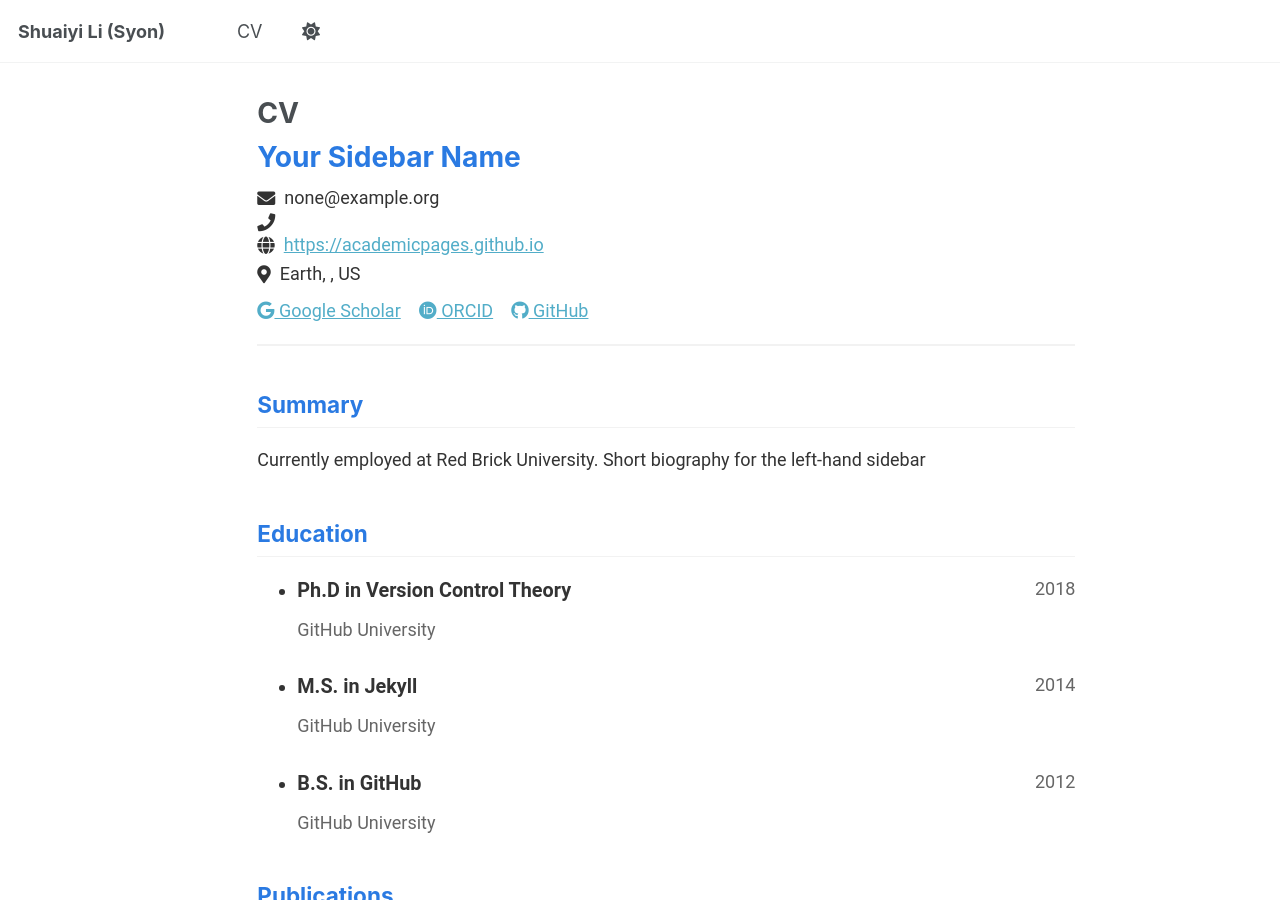
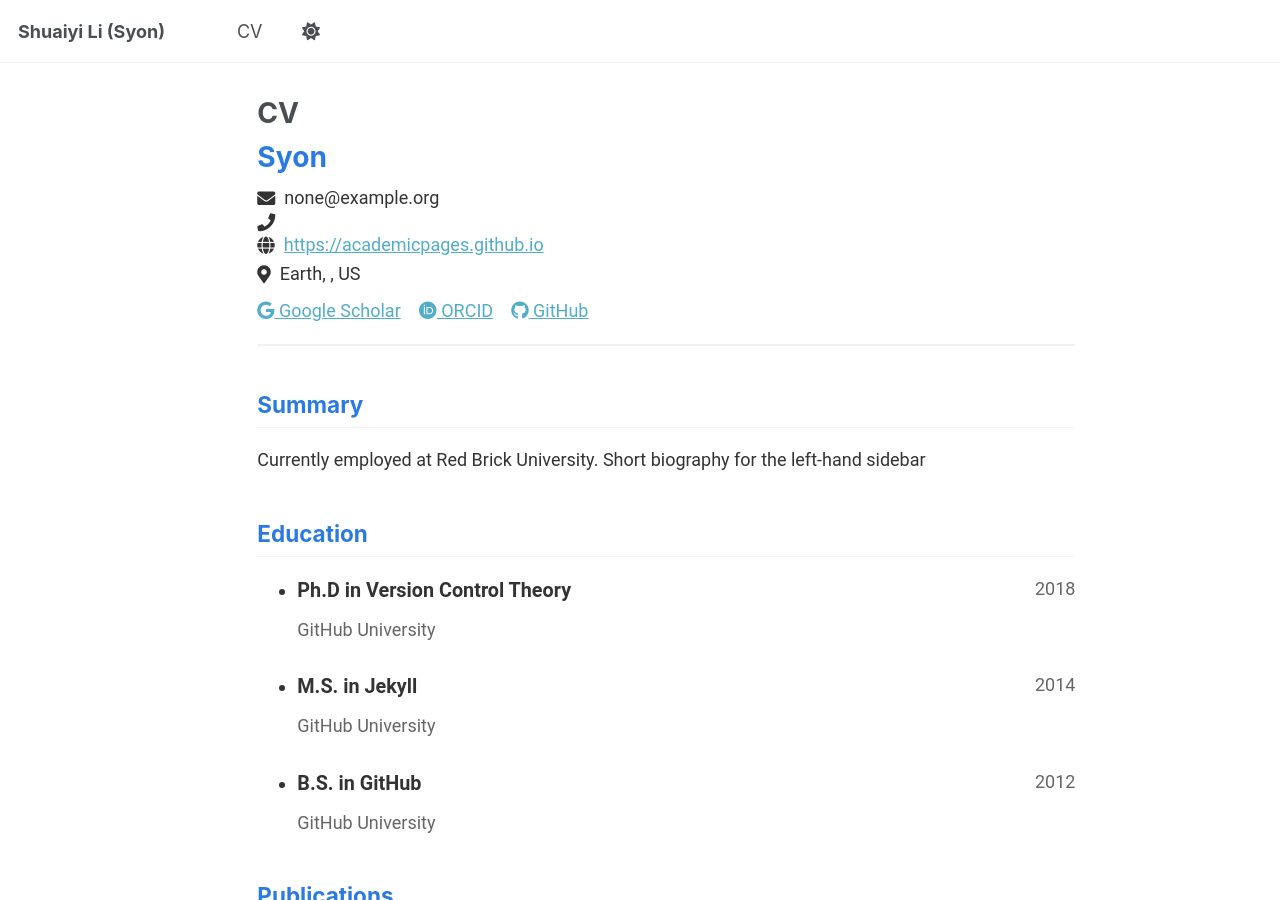
Before and after one commit to Syon-Li/Syon-Li.github.io, a Jekyll site: the page built from _pages/cv-json.md, in a window 1280 px wide and 900 px high. Built offline with Jekyll 4.4.1, drawn with Linux system fonts in a browser that asks for light colours; a script that is not in the unit is left out.

Commit message:
Update cv.json

```diff
--- a/_data/cv.json
+++ b/_data/cv.json
@@ -1,6 +1,6 @@
 {
   "basics": {
-    "name": "Your Sidebar Name",
+    "name": "Syon",
     "email": "none@example.org",
     "phone": "",
     "website": "https://academicpages.github.io",
```
